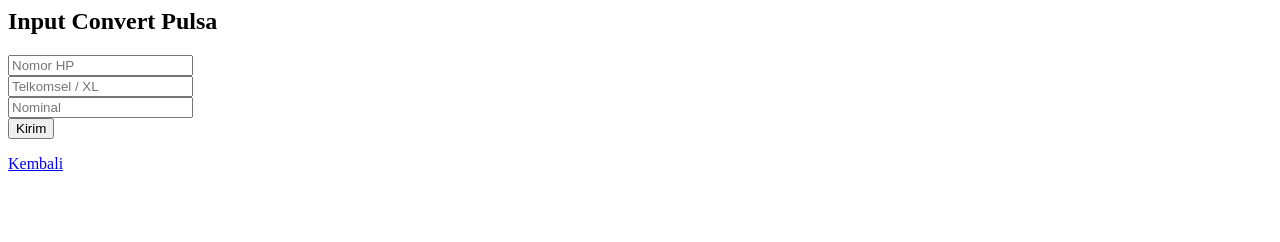
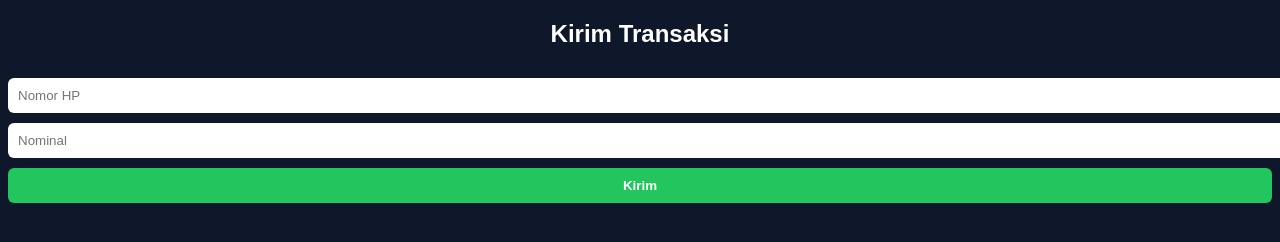
Before and after one commit to emuns/Convert-pulsa, a website: page public/transaksi.html in a window 1280 px wide. Drawn offline with Linux system fonts and the light colour scheme.

Commit message:
Update transaksi.html

```diff
--- a/public/transaksi.html
+++ b/public/transaksi.html
@@ -1,26 +1,15 @@
-<h2>Input Convert Pulsa</h2>
-
-<form id="form">
-  <input name="nomor" placeholder="Nomor HP"><br>
-  <input name="provider" placeholder="Telkomsel / XL"><br>
-  <input name="nominal" type="number" placeholder="Nominal"><br>
-  <button type="submit">Kirim</button>
-</form>
-
-<a href="/dashboard.html">Kembali</a>
-
-<script>
-document.getElementById('form').onsubmit = async (e)=>{
-  e.preventDefault()
-
-  const data = Object.fromEntries(new FormData(e.target))
-
-  await fetch('/api/transaksi',{
-    method:'POST',
-    headers:{'Content-Type':'application/json'},
-    body:JSON.stringify(data)
-  })
-
-  alert('Berhasil dikirim!')
-}
-</script>
+<!DOCTYPE html>
+<html>
+<head>
+  <title>Transaksi</title>
+  <link rel="stylesheet" href="/css/style.css">
+</head>
+<body>
+  <h2>Kirim Transaksi</h2>
+  <form>
+    <input type="text" placeholder="Nomor HP"><br>
+    <input type="number" placeholder="Nominal"><br>
+    <button>Kirim</button>
+  </form>
+</body>
+</html>
```
